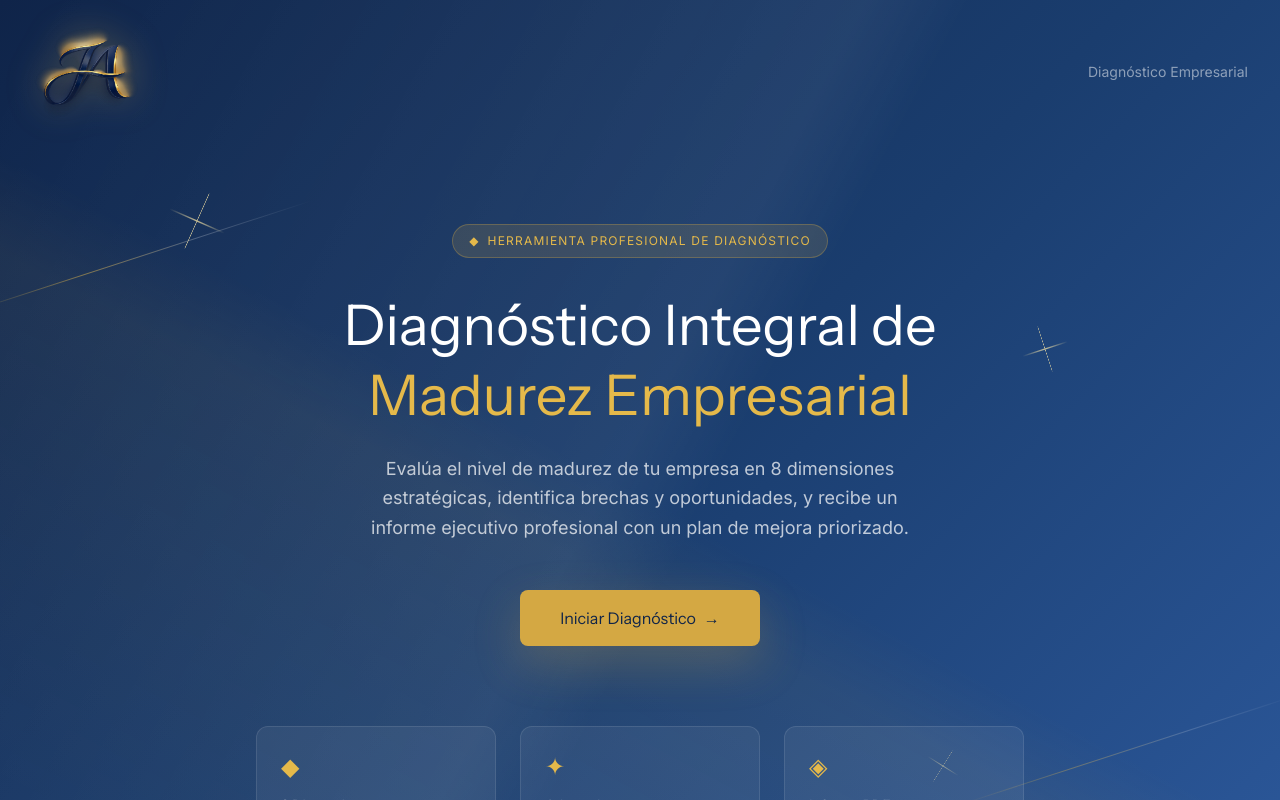
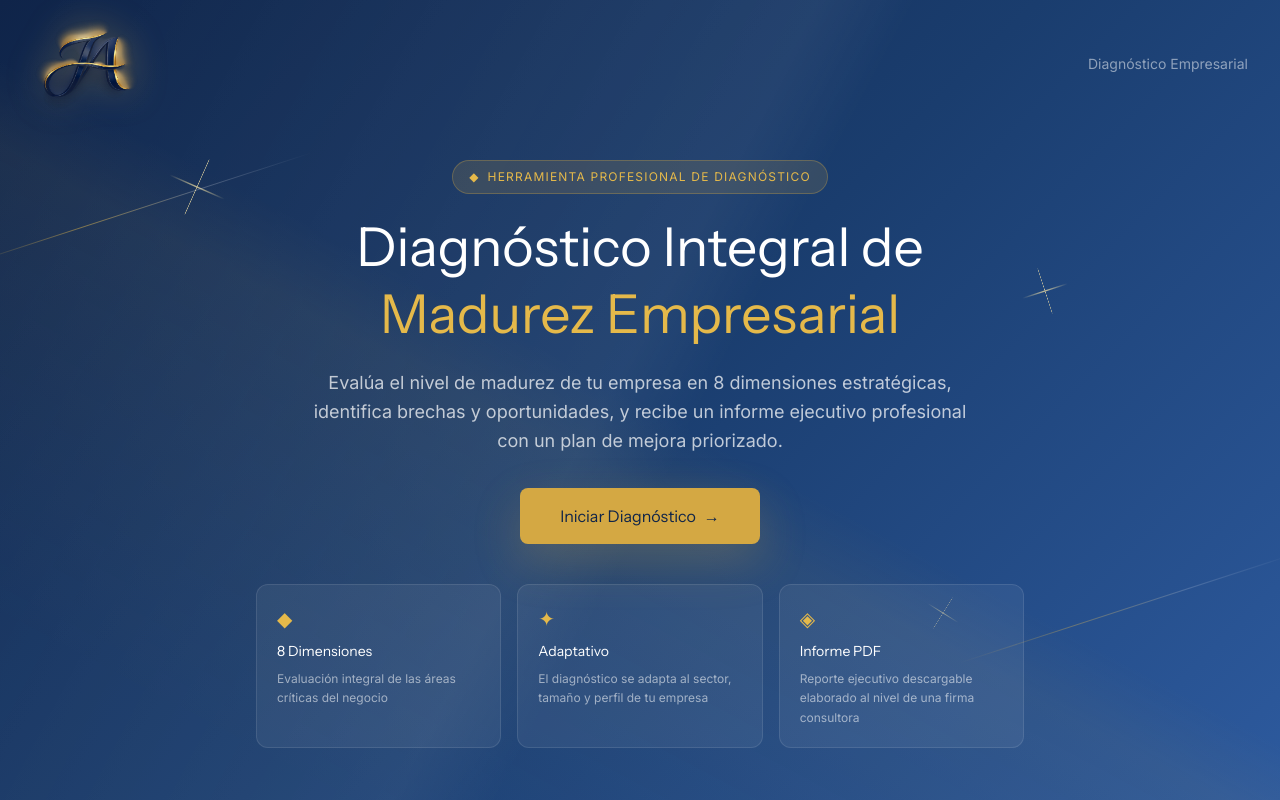
Before and after one commit to joseacelism-dev/Diagnostico_empresarial, a React (Vite) app: page / in a window 1280 px wide. Shown: the top 800 px of the page. Built offline with nearby package versions, Linux system fonts and the light colour scheme; the HTML template or start-up script is replaced by a standard one.

Commit message:
Compact cover layout above the fold

```diff
--- a/src/pages/IntroPage.tsx
+++ b/src/pages/IntroPage.tsx
@@ -13,7 +13,7 @@ export default function IntroPage({ onStart }: IntroPageProps) {
       <div className="intro-ray intro-ray-a" />
       <div className="intro-ray intro-ray-b" />
 
-      <header className="relative z-10 px-8 py-6 flex items-center justify-between">
+      <header className="relative z-10 px-8 py-4 flex items-center justify-between">
         <img
           src={logoJa}
           alt="Logo"
@@ -23,17 +23,17 @@ export default function IntroPage({ onStart }: IntroPageProps) {
         <span className="text-sm" style={{ color: 'rgba(255,255,255,0.5)' }}>Diagnóstico Empresarial</span>
       </header>
 
-      <main className="relative z-10 flex-1 flex flex-col items-center justify-center px-6 py-20 text-center">
-        <div className="inline-flex items-center gap-2 mb-8 px-4 py-2 rounded-full text-xs font-600 uppercase tracking-widest" style={{ background: 'rgba(212,168,67,0.15)', border: '1px solid rgba(212,168,67,0.3)', color: '#E5B94A' }}>
+      <main className="relative z-10 flex-1 flex flex-col items-center justify-start px-6 pt-8 pb-8 text-center">
+        <div className="inline-flex items-center gap-2 mb-5 px-4 py-2 rounded-full text-xs font-600 uppercase tracking-widest" style={{ background: 'rgba(212,168,67,0.15)', border: '1px solid rgba(212,168,67,0.3)', color: '#E5B94A' }}>
           <span>◆</span> Herramienta Profesional de Diagnóstico
         </div>
 
-        <h1 className="font-display font-700 mb-6 leading-tight" style={{ fontSize: 'clamp(2.2rem, 5vw, 3.5rem)', color: 'white', maxWidth: 720 }}>
+        <h1 className="font-display font-700 mb-5 leading-tight" style={{ fontSize: 'clamp(2.1rem, 4.7vw, 3.35rem)', color: 'white', maxWidth: 760 }}>
           Diagnóstico Integral de<br />
           <span style={{ color: '#E5B94A' }}>Madurez Empresarial</span>
         </h1>
 
-        <p className="text-lg mb-12 max-w-xl leading-relaxed" style={{ color: 'rgba(255,255,255,0.72)' }}>
+        <p className="text-lg mb-8 max-w-2xl leading-relaxed" style={{ color: 'rgba(255,255,255,0.72)' }}>
           Evalúa el nivel de madurez de tu empresa en 8 dimensiones estratégicas, identifica brechas y oportunidades, y recibe un informe ejecutivo profesional con un plan de mejora priorizado.
         </p>
 
@@ -48,14 +48,14 @@ export default function IntroPage({ onStart }: IntroPageProps) {
           <span className="ml-2">→</span>
         </button>
 
-        <div className="mt-20 grid grid-cols-1 gap-6 max-w-3xl w-full" style={{ gridTemplateColumns: 'repeat(auto-fit, minmax(200px, 1fr))' }}>
+        <div className="mt-10 grid grid-cols-1 gap-4 max-w-3xl w-full" style={{ gridTemplateColumns: 'repeat(auto-fit, minmax(200px, 1fr))' }}>
           {[
             { icon: '◆', title: '8 Dimensiones', desc: 'Evaluación integral de las áreas críticas del negocio' },
             { icon: '✦', title: 'Adaptativo', desc: 'El diagnóstico se adapta al sector, tamaño y perfil de tu empresa' },
             { icon: '◈', title: 'Informe PDF', desc: 'Reporte ejecutivo descargable elaborado al nivel de una firma consultora' },
           ].map(f => (
-            <div key={f.title} className="rounded-xl p-6 text-left" style={{ background: 'rgba(255,255,255,0.06)', border: '1px solid rgba(255,255,255,0.1)' }}>
-              <div className="text-2xl mb-3" style={{ color: '#E5B94A' }}>{f.icon}</div>
+            <div key={f.title} className="rounded-xl p-5 text-left" style={{ background: 'rgba(255,255,255,0.06)', border: '1px solid rgba(255,255,255,0.1)' }}>
+              <div className="text-xl mb-2" style={{ color: '#E5B94A' }}>{f.icon}</div>
               <h3 className="font-display font-600 text-white mb-2 text-sm">{f.title}</h3>
               <p className="text-xs leading-relaxed" style={{ color: 'rgba(255,255,255,0.55)' }}>{f.desc}</p>
             </div>
```
